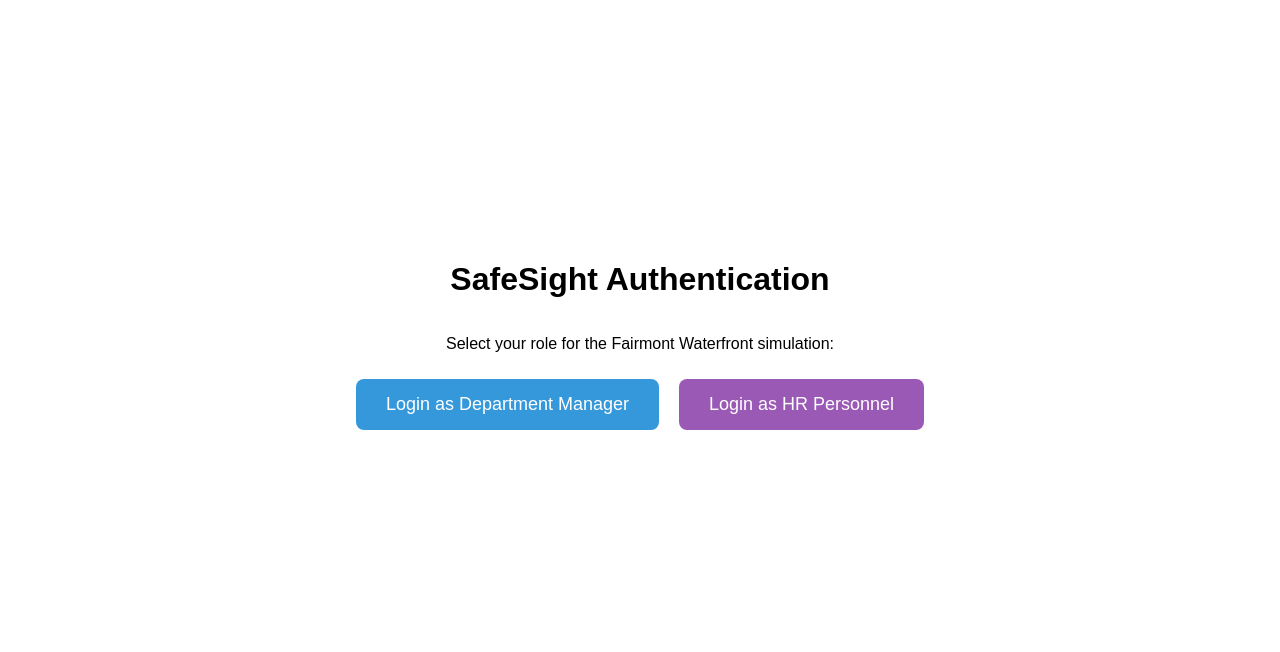
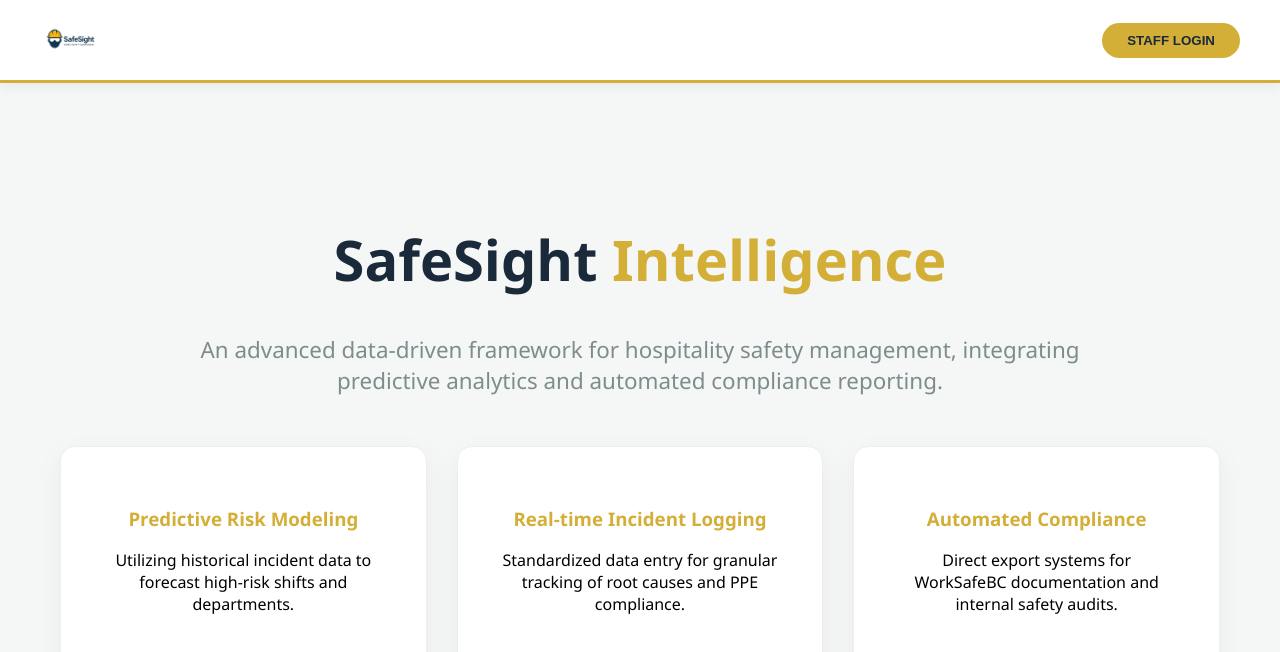
Before and after one commit to SandaliSilva/W26_4495_S2_SandaliS, a React (Create React App) app in the folder Implementation/FrontEnd/: page / in a window 1280 px wide. Shown: the top 652 px of the page. Built offline with nearby package versions, Linux system fonts and the light colour scheme.

Commit message:
SafeSight Intelligence Home Page update

```diff
--- a/Implementation/FrontEnd/src/App.js
+++ b/Implementation/FrontEnd/src/App.js
@@ -1,6 +1,8 @@
 import React, { useState } from 'react';
 import { BrowserRouter as Router, Routes, Route, Link, Navigate } from 'react-router-dom';
 
+// Component Imports
+import Home from './components/Home';
 import Login from './components/Login';
 import Dashboard from './components/Dashboard';
 import ReportIncident from './components/ReportIncident';
@@ -14,41 +16,81 @@ const logout = () => {
     setUser(null);
   };
 
+  // Professional Navigation Styling
+  const navStyle = {
+    display: 'flex',
+    alignItems: 'center',
+    padding: '10px 40px',
+    backgroundColor: '#ffffff',
+    borderBottom: '3px solid #d4af37', // Safety Gold Accent
+    boxShadow: '0 4px 12px rgba(0,0,0,0.05)',
+    position: 'sticky',
+    top: 0,
+    zIndex: 1000
+  };
+
+  const linkStyle = {
+    color: '#2c3e50',
+    textDecoration: 'none',
+    fontWeight: '600',
+    fontSize: '14px',
+    textTransform: 'uppercase',
+    letterSpacing: '1px'
+  };
+
   return (
     <Router>
-<div style={{ fontFamily: 'Arial, sans-serif' }}>
-{user && (
-<nav style={{
-padding: '15px',
-backgroundColor: '#2c3e50',
-color: 'white',
-display: 'flex',
-gap: '20px',
-alignItems: 'center'
-}}>
-<span style={{ fontWeight: 'bold', marginRight: 'auto' }}>
-SafeSight | Role: {user.toUpperCase()}
-</span>
-<Link to="/dashboard" style={{ color: 'white', textDecoration: 'none' }}>Dashboard</Link>
+      <div style={{ fontFamily: 'Segoe UI, Tahoma, sans-serif', backgroundColor: '#f4f7f6', minHeight: '100vh' }}>
+
+        {/* GLOBAL HEADER: Always visible for branding consistency */}
+        <nav style={navStyle}>
+          <Link to="/">
+            <img
+              src="/SafesSightLogo.png"
+              alt="SafeSight Logo"
+              style={{ height: '60px', width: 'auto', display: 'block', cursor: 'pointer' }}
+            />
+          </Link>
+
+          {/* AUTHORIZED NAVIGATION: Visible only after login */}
+          {user ? (
+            <div style={{ display: 'flex', gap: '30px', alignItems: 'center', marginLeft: 'auto' }}>
+              <Link to="/dashboard" style={linkStyle}>Dashboard</Link>
 
               {user === 'manager' && (
-          <Link to="/report" style={{ color: 'white', textDecoration: 'none' }}>Report Incident</Link>
+                <Link to="/report" style={linkStyle}>Log Incident</Link>
               )}
 
               {user === 'hr' && (
                 <>
-            <Link to="/prediction" style={{ color: 'white', textDecoration: 'none' }}>Predictions</Link>
-            <Link to="/export" style={{ color: 'white', textDecoration: 'none' }}>WorkSafeBC Export</Link>
+                  <Link to="/prediction" style={linkStyle}>Analytics</Link>
+                  <Link to="/export" style={linkStyle}>WorkSafeBC</Link>
                 </>
               )}
 
-        <button onClick={logout} style={{ padding: '5px 10px', cursor: 'pointer' }}>Logout</button>
+              <button onClick={logout} style={{
+                backgroundColor: '#2c3e50', color: 'white', border: 'none',
+                padding: '8px 20px', borderRadius: '20px', cursor: 'pointer', fontWeight: 'bold'
+              }}>Logout</button>
+            </div>
+          ) : (
+            /* UNAUTHORIZED NAVIGATION: Visible on Home/Login pages */
+            <div style={{ marginLeft: 'auto' }}>
+              <Link to="/login">
+                <button style={{
+                  backgroundColor: '#d4af37', color: '#1a2a3a', border: 'none',
+                  padding: '10px 25px', borderRadius: '20px', cursor: 'pointer', fontWeight: 'bold'
+                }}>STAFF LOGIN</button>
+              </Link>
+            </div>
+          )}
         </nav>
-    )}
 
-    <div style={{ padding: '20px' }}>
+        {/* MAIN CONTENT AREA */}
+        <div style={{ padding: '40px' }}>
           <Routes>
-        <Route path="/" element={!user ? <Login onLogin={setUser} /> : <Navigate to="/dashboard" />} />
+            <Route path="/" element={<Home />} />
+            <Route path="/login" element={!user ? <Login onLogin={setUser} /> : <Navigate to="/dashboard" />} />
             <Route path="/dashboard" element={user ? <Dashboard role={user} /> : <Navigate to="/" />} />
             <Route path="/report" element={user === 'manager' ? <ReportIncident /> : <Navigate to="/" />} />
             <Route path="/prediction" element={user === 'hr' ? <Prediction /> : <Navigate to="/" />} />
@@ -59,4 +101,5 @@ SafeSight | Role: {user.toUpperCase()}
     </Router>
   );
 }
+
 export default App;
--- /dev/null
+++ b/Implementation/FrontEnd/src/components/Home.js
@@ -0,0 +1,42 @@
+import React from 'react';
+
+function Home() {
+  return (
+    <div style={{ maxWidth: '1200px', margin: '0 auto', padding: '60px 20px', textAlign: 'center' }}>
+      <header style={{ marginBottom: '50px' }}>
+        <h1 style={{ fontSize: '3.5rem', color: '#1a2a3a', fontWeight: '800' }}>
+          SafeSight <span style={{ color: '#d4af37' }}>Intelligence</span>
+        </h1>
+        <p style={{ fontSize: '1.4rem', color: '#7f8c8d', maxWidth: '900px', margin: '20px auto' }}>
+          An advanced data-driven framework for hospitality safety management,
+          integrating predictive analytics and automated compliance reporting.
+        </p>
+      </header>
+
+      <div style={{ display: 'grid', gridTemplateColumns: 'repeat(auto-fit, minmax(300px, 1fr))', gap: '30px', marginTop: '50px' }}>
+        <div style={featureCard}>
+          <h3 style={{ color: '#d4af37' }}>Predictive Risk Modeling</h3>
+          <p>Utilizing historical incident data to forecast high-risk shifts and departments.</p>
+        </div>
+        <div style={featureCard}>
+          <h3 style={{ color: '#d4af37' }}>Real-time Incident Logging</h3>
+          <p>Standardized data entry for granular tracking of root causes and PPE compliance.</p>
+        </div>
+        <div style={featureCard}>
+          <h3 style={{ color: '#d4af37' }}>Automated Compliance</h3>
+          <p>Direct export systems for WorkSafeBC documentation and internal safety audits.</p>
+        </div>
+      </div>
+    </div>
+  );
+}
+
+const featureCard = {
+  padding: '40px',
+  backgroundColor: '#ffffff',
+  borderRadius: '15px',
+  boxShadow: '0 10px 30px rgba(0,0,0,0.05)',
+  border: '1px solid #eee'
+};
+
+export default Home;
--- a/Implementation/FrontEnd/src/components/Login.js
+++ b/Implementation/FrontEnd/src/components/Login.js
@@ -1,19 +1,63 @@
-import React from 'react';
+import React, { useState } from 'react';
 
 function Login({ onLogin }) {
-const containerStyle = { display: 'flex', flexDirection: 'column', alignItems: 'center', justifyContent: 'center', height: '80vh' };
-const buttonStyle = { padding: '15px 30px', margin: '10px', fontSize: '18px', cursor: 'pointer', borderRadius: '8px', border: 'none', color: 'white' };
+  const [role, setRole] = useState('manager');
+
+  const containerStyle = {
+    display: 'flex',
+    flexDirection: 'column',
+    alignItems: 'center',
+    justifyContent: 'center',
+    height: '100vh',
+    background: 'linear-gradient(135deg, #1a2a3a 0%, #0d151d 100%)', // Deep Slate Professional Gradient
+    color: '#ffffff'
+  };
+
+  const cardStyle = {
+    backgroundColor: 'rgba(255, 255, 255, 0.05)',
+    padding: '40px',
+    borderRadius: '15px',
+    backdropFilter: 'blur(10px)',
+    border: '1px solid rgba(255, 255, 255, 0.1)',
+    boxShadow: '0 8px 32px 0 rgba(0, 0, 0, 0.37)',
+    width: '350px',
+    textAlign: 'center'
+  };
+
+  const buttonStyle = {
+    backgroundColor: '#d4af37', // Safety Gold
+    color: '#1a2a3a',
+    border: 'none',
+    padding: '12px 30px',
+    borderRadius: '25px',
+    cursor: 'pointer',
+    fontWeight: 'bold',
+    fontSize: '16px',
+    marginTop: '20px',
+    width: '100%',
+    transition: 'transform 0.2s ease'
+  };
 
   return (
     <div style={containerStyle}>
-<h1>SafeSight Authentication</h1>
-<p>Select your role for the Fairmont Waterfront simulation:</p>
-<div>
-<button style={{ ...buttonStyle, backgroundColor: '#3498db' }} onClick={() => onLogin('manager')}>
-Login as Department Manager
-</button>
-<button style={{ ...buttonStyle, backgroundColor: '#9b59b6' }} onClick={() => onLogin('hr')}>
-Login as HR Personnel
+      <div style={cardStyle}>
+        <h2 style={{ marginBottom: '10px' }}>SafeSight Portal</h2>
+        <p style={{ color: '#bdc3c7', marginBottom: '30px', fontSize: '14px' }}>Secure Research Environment</p>
+
+        <div style={{ marginBottom: '20px', textAlign: 'left' }}>
+          <label style={{ fontSize: '12px', textTransform: 'uppercase', letterSpacing: '1px' }}>Select Access Level</label>
+          <select
+            value={role}
+            onChange={(e) => setRole(e.target.value)}
+            style={{ width: '100%', padding: '10px', marginTop: '5px', borderRadius: '5px', background: '#2c3e50', color: 'white', border: '1px solid #34495e' }}
+          >
+            <option value="manager">Department Manager</option>
+            <option value="hr">HR Administrator</option>
+          </select>
+        </div>
+
+        <button style={buttonStyle} onClick={() => onLogin(role)}>
+          AUTHORIZE ACCESS
         </button>
       </div>
     </div>
```
Also changed, not shown: Implementation/FrontEnd/public/SafesSightLogo.png (added). Lines whose indentation alone changed are shown as unchanged.
